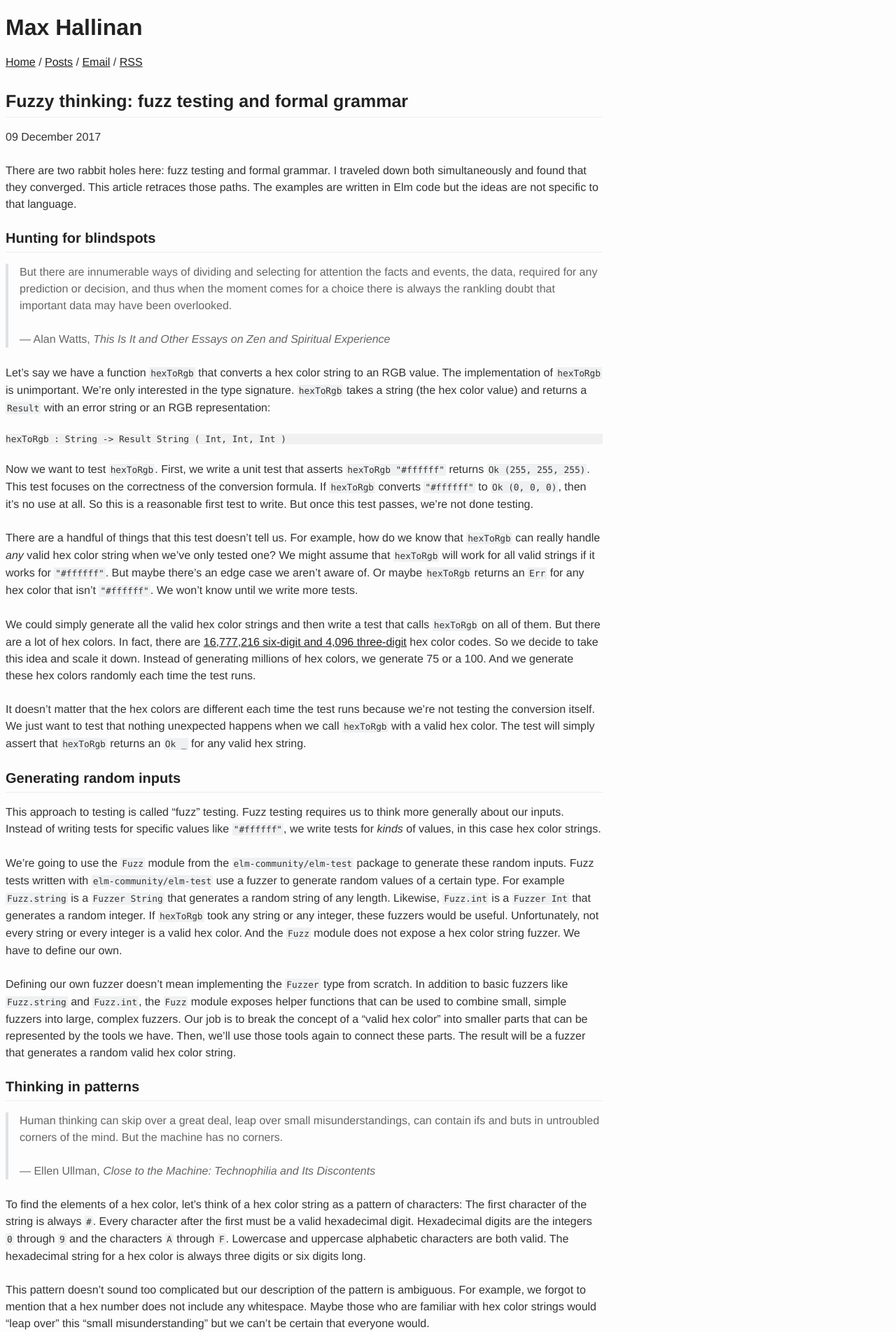
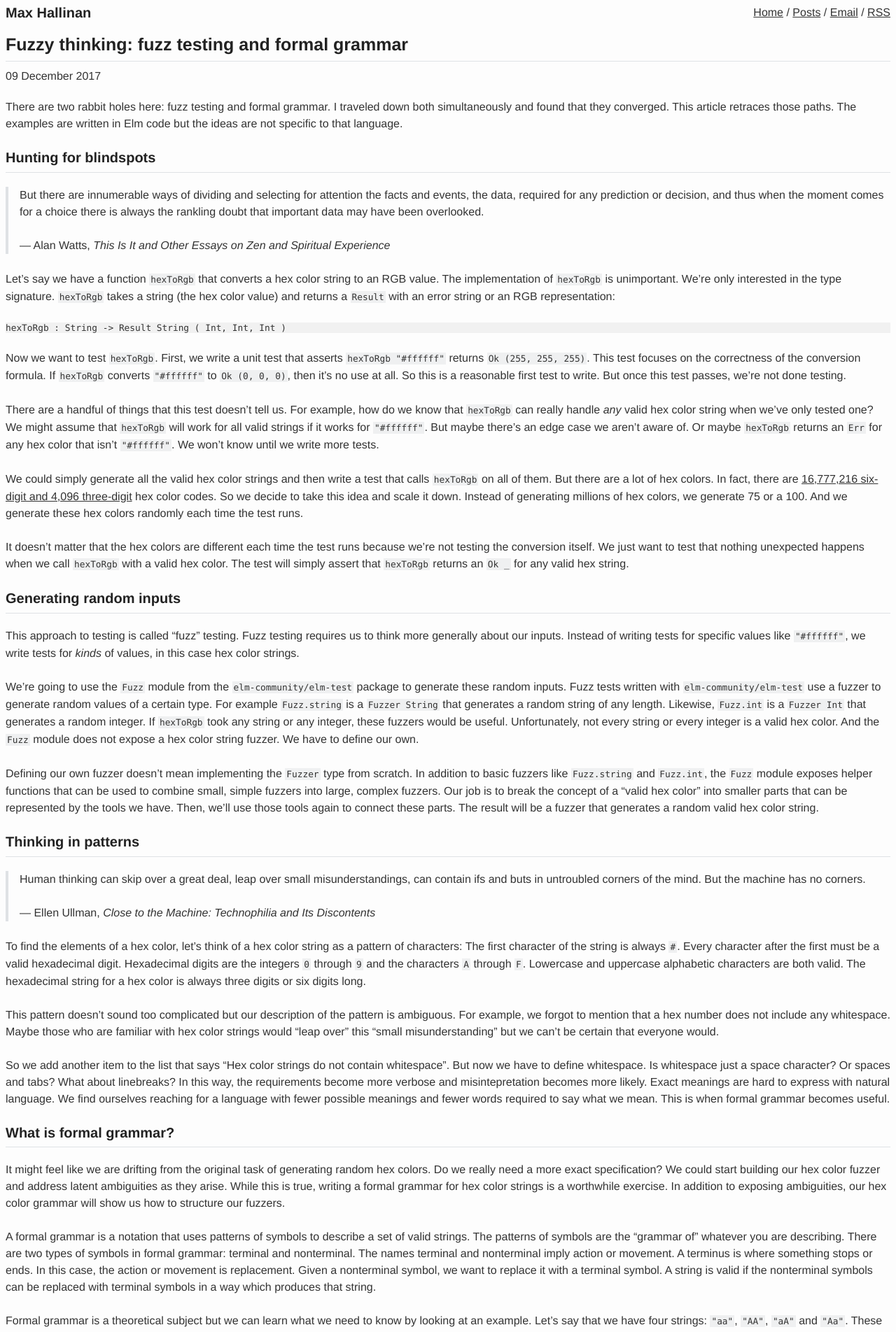
Before and after one commit to fromothers/www.maxhallinan.com, a Jekyll site: the page built from posts/_posts/2017-12-09-fuzzy-thinking.md, in a window 1280 px wide. Shown: the top 1904 px of the page at 70% size. Built offline with Jekyll 4.4.1, drawn with Linux system fonts in a browser that asks for light colours.

Commit message:
Put site header on grid Put blog post template on grid Improve consistency of post styles

```diff
--- a/_layouts/base.html
+++ b/_layouts/base.html
@@ -2,9 +2,12 @@
 <html lang="en">
   {% include head.html %}
   <body>
-    <header>
-      <h1>Max Hallinan</h1>
-      <nav>
+    <div class="grid">
+    <header class="column grid header small-12">
+      <h1 class="column header-title large-2 medium-4 small-12">
+        Max Hallinan
+      </h1>
+      <nav class="column header-nav large-10 medium-8 medium-end small-12">
         <a href="/">Home</a> /
         <a href="/posts">Posts</a> /
         {% comment %}
@@ -14,6 +17,9 @@
         <a href="/feed.xml">RSS</a>
       </nav>
     </header>
-    {{content}}
+    <div class="column small-12">
+      {{content}}
+    </div>
+    </div>
   </body>
 </html>
--- a/_layouts/post.html
+++ b/_layouts/post.html
@@ -6,9 +6,9 @@ layout: base
   class="post"
   itemscope
   itemtype="http://schema.org/BlogPosting">
-  <header>
-    <h1>{{page.title}}</h1>
-    <p>
+  <header class="post-header">
+    <h1 class="post-title">{{page.title}}</h1>
+    <p class="post-date">
       <time
       datetime="{{ page.date | date_to_xmlschema }}"
       itemprop="datePublished">
--- a/static/css/grid.css
+++ b/static/css/grid.css
@@ -7,11 +7,14 @@
 .grid {
   align-items: center;
   display: grid;
-  grid-column-gap: 1rem;
-  grid-row-gap: 1.25rem;
+  grid-column-gap: 0.6rem;
+  grid-row-gap: 1rem;
   grid-template-columns: repeat(12, 1fr);
-  padding: 1rem 1.25rem;
   width: 100%;
+}
+
+.column {
+  max-width: 100%;
 }
 
 .column.small-1 {
@@ -62,8 +65,17 @@
   grid-column-end: span 12;
 }
 
+.column.small-end {
+  justify-self: end;
+}
+
 /* min-width 641px */
 @media only screen and (min-width: 40.063rem) {
+  .grid {
+    grid-column-gap: 0.8rem;
+    grid-row-gap: 1rem;
+  }
+
   .column.medium-1 {
     grid-column-end: span 1;
   }
@@ -111,10 +123,19 @@
   .column.medium-12 {
     grid-column-end: span 12;
   }
+
+  .column.medium-end {
+    justify-self: end;
+  }
 }
 
 /* min-width 1025px */
 @media only screen and (min-width: 64.063rem) {
+  .grid {
+    grid-column-gap: 1rem;
+    grid-row-gap: 1.25rem;
+  }
+
   .column.large-1 {
     grid-column-end: span 1;
   }
@@ -162,4 +183,8 @@
   .column.large-12 {
     grid-column-end: span 12;
   }
+
+  .column.large-end {
+    justify-self: end;
+  }
 }
--- a/static/css/styles.css
+++ b/static/css/styles.css
@@ -57,13 +57,17 @@
   0.393em
 */
 
+/*
+ * Base
+ */
+
 * {
   box-sizing: border-box;
 }
 
 body {
   background-color: #fdfdfd;
-  color: #333; /* I can't decide if #222 or #333 is more legible */
+  color: #333;
   font-family: Helvetica Neue, Helvetica, Arial, sans-serif;
   font-size: 16px;
 }
@@ -80,7 +84,7 @@ h6 {
 a,
 a:active,
 a:visited {
-  color: #222;
+  color: #333;
   text-decoration: underline;
 }
 
@@ -92,6 +96,118 @@ pre,
   font-size: 0.8rem;
 }
 
+/*
+ * Post
+ */
+
+.post {
+  max-width: 100%;
+}
+
+.post-header {
+  margin: 0 0 1.5rem;
+}
+
+.post-title {
+  border-bottom: 1px solid #dfe2e5;
+  font-size: 1.25rem;
+  line-height: 1.25em;
+  margin: 0 0 0.8rem;
+  padding: 0 0 0.492rem;
+}
+
+.post-date {
+  font-size: 1rem;
+  line-height: 1em;
+  margin: 0;
+}
+
+.post-body {
+  padding-bottom: 1rem;
+}
+
+.post-body h1,
+.post-body h2,
+.post-body h3,
+.post-body h4,
+.post-body h5,
+.post-body h6 {
+  border-bottom: 1px solid #dfe2e5;
+  margin: 0 0 1rem;
+  padding: 0 0 0.492rem;
+}
+
+.post-body h1 {
+  font-size: 1.25rem;
+  line-height: 1.25em;
+}
+
+.post-body h2,
+.post-body h3,
+.post-body h4,
+.post-body h5,
+.post-body h6 {
+  font-size: 1rem;
+  line-height: 1.25em;
+}
+
+.post-body p {
+  font-size: 1rem;
+  line-height: 1.5em;
+  margin: 0 0 1.5rem;
+}
+
+.post-body p code {
+  background-color: #eff0f1;
+  padding: 1px 2px;
+}
+
+.post-body blockquote {
+  color: #333;
+  border-left: 0.262rem solid #dfe2e5;
+  margin: 0 0 1.5rem;
+  padding: 0 0 0 1rem
+}
+
+.post-body figure {
+  margin: 0 0 1.5rem;
+}
+
+.post-body pre {
+  max-width: 100%;
+  overflow: hidden;
+  overflow-x: scroll;
+}
+
+.post-footer {
+  border-top: 1px solid #dfe2e5;
+  font-size: 0.96rem;
+  padding: 1rem 0 0 0;
+}
+
+/*
+ * Site Header
+ */
+
+.header-title {
+  font-size: 1.25rem;
+  line-height: 1;
+  margin: 0;
+  padding: 0;
+}
+
+.header-nav {
+  display: block;
+  font-size: 1rem;
+  line-height: 1;
+  margin: 0;
+  padding: 0;
+}
+
+/*
+ * Syntax Highlighting
+ */
+
 .highlight {
   margin-left: 0;
   margin-right: 0;
@@ -101,61 +217,9 @@ pre.highlight {
   padding: 1rem;
 }
 
-.post {
-  max-width: 53.291em;
-  padding: 1.953rem 0;
-}
-
-.post h1,
-.post h2,
-.post h3,
-.post h4,
-.post h5,
-.post h6 {
-  border-bottom: 1px solid #eee;
-  line-height: 1.2em;
-  margin: 0 0 1rem;
-  padding: 0 0 0.492rem;
-}
-
-.post h1 {
-  font-size: 1.563rem;
-}
-
-.post h2 {
-  font-size: 1.25rem;
-}
-
-.post h3 {
-  font-size: 1rem;
-}
-
-.post p {
-  line-height: 1.5em;
-  margin: 0 0 1.5rem;
-}
-
-.post figure {
-  margin: 0 0 1.5rem;
-}
-
-.post blockquote {
-  color: #666;
-  border-left: 0.262rem solid #dfe2e5;
-  margin: 0 0 1.5rem;
-  padding: 0 0 0 1rem
-}
-
-.post pre {
-  max-width: 100%;
-  overflow: hidden;
-  overflow-x: scroll;
-}
-
-.post p code {
-  background-color: #eff0f1;
-  padding: 1px 2px;
-}
+/*
+ * Homepage
+ */
 
 .post-list__item > * {
   display: inline-block;
@@ -173,16 +237,39 @@ pre.highlight {
   padding: 1px 5px;
 }
 
-.post-body {
-  padding-bottom: 1rem;
+@media only screen and (min-width: 40.063rem) {}
+
+@media only screen and (min-width: 64.063rem) {
+  .post-title {
+    font-size: 1.563rem;
+    line-height: 1.25em;
+    margin: 0 0 0.8rem;
+  }
+
+  .post-body h1,
+  .post-body h2,
+  .post-body h3,
+  .post-body h4,
+  .post-body h5,
+  .post-body h6 {
+    margin: 0 0 1.25rem;
+  }
+
+  .post-body h1 {
+    font-size: 1.563rem;
+    line-height: 1.25em;
+  }
+
+  .post-body h2 {
+    font-size: 1.25rem;
+    line-height: 1.25em;
+  }
+
+  .post-body h3,
+  .post-body h4,
+  .post-body h5,
+  .post-body h6 {
+    font-size: 1rem;
+    line-height: 1.25em;
+  }
 }
-
-.post-footer {
-  border-top: 1px solid #eff0f1;
-  font-size: 0.96rem;
-  padding: 1rem 0 0 0;
-}
-
-.license-icon {
-  text-decoration: none;
-}
```
Also changed, not shown: posts/_drafts/2018-06-30-another-case-for-the-usefulness-of-observables.md (+6 -6 lines).
